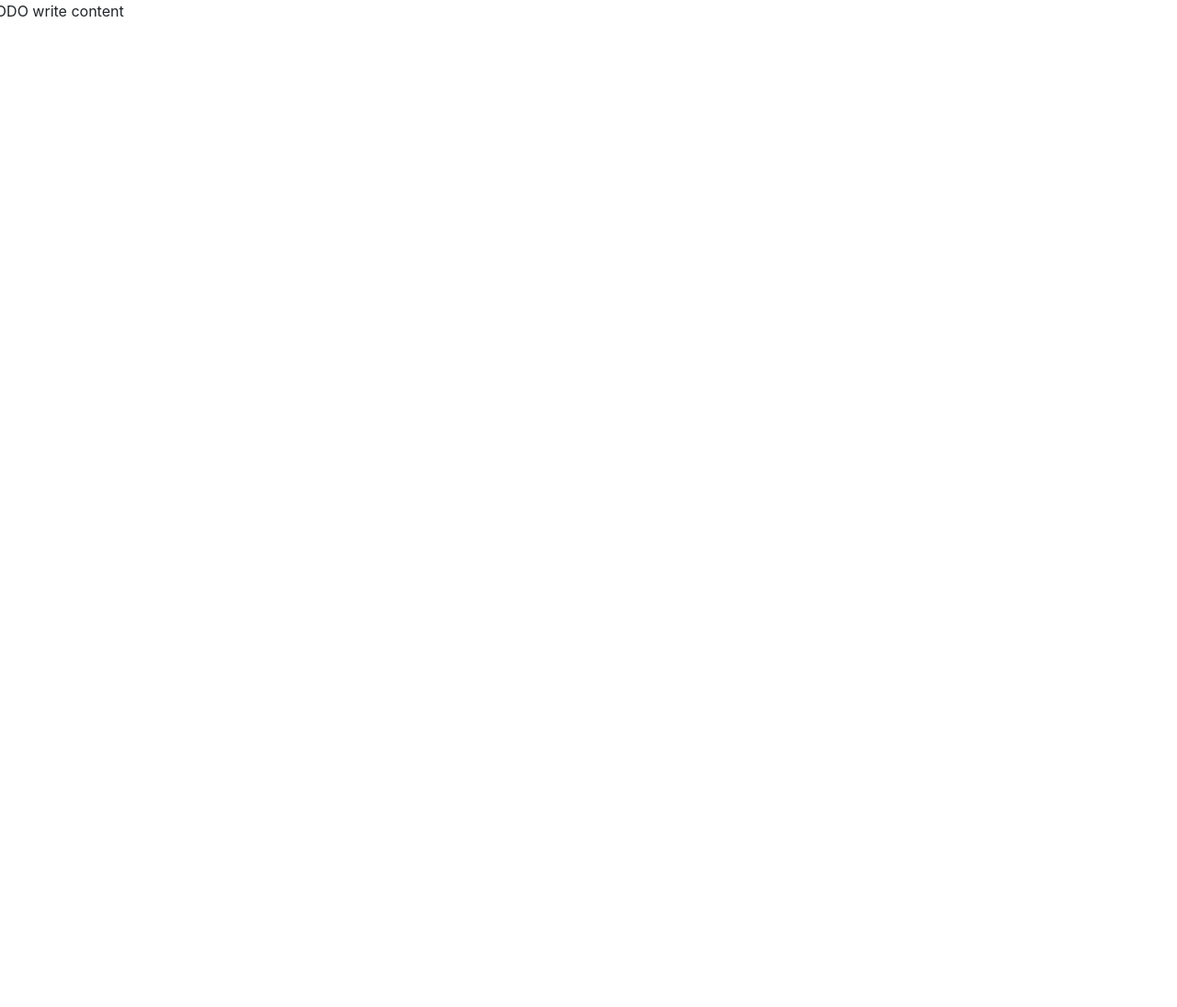
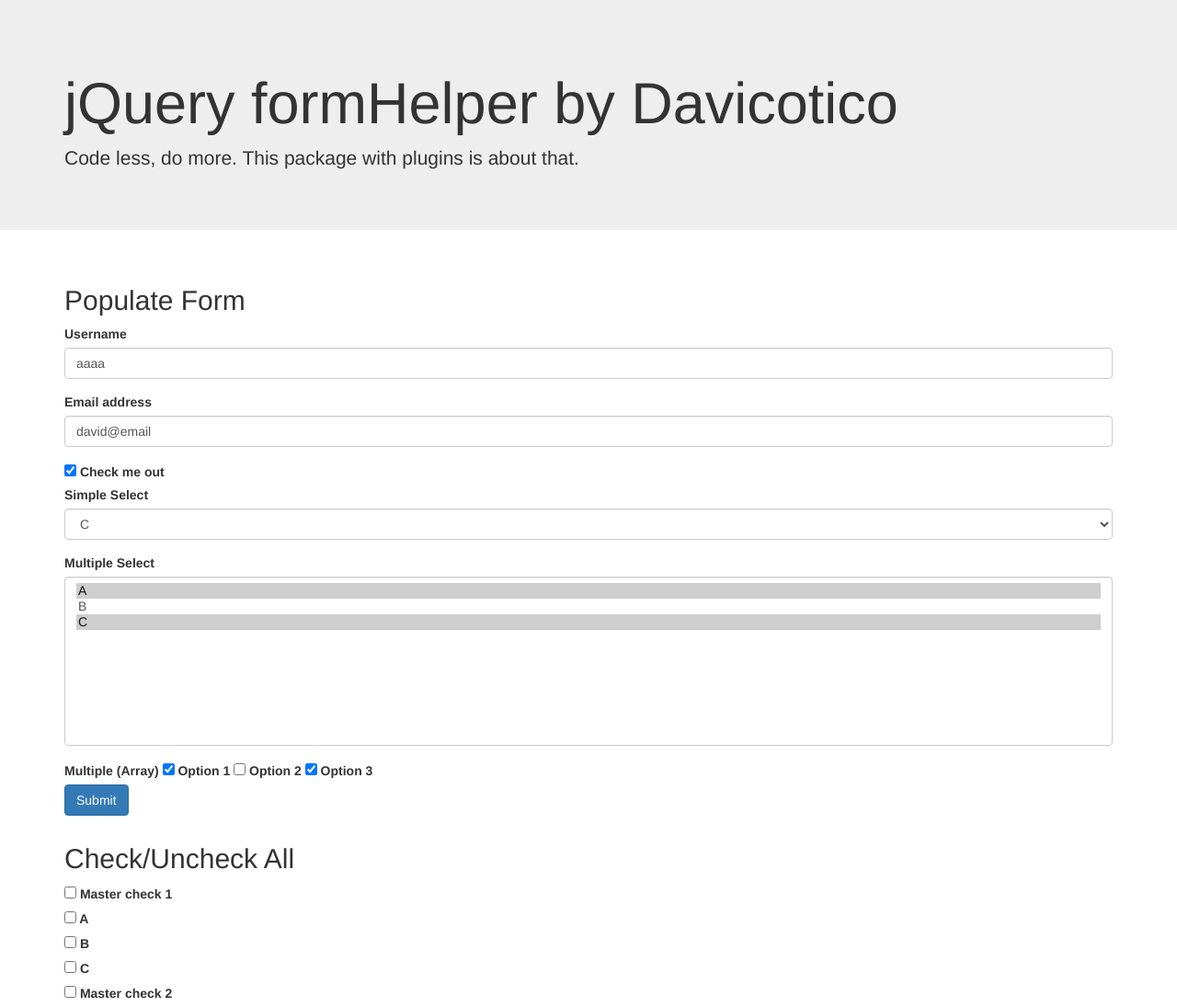
Before and after one commit to davicotico/jQuery-Form-Helper, a plain HTML site: page index.html in a window 1280 px wide. Shown: the whole page at 92% size. Before the commit the page ends 800 px from the top, so only its background shows below. Drawn offline with nearby package versions, Linux system fonts and the light colour scheme.

Commit message:
Demo page

```diff
--- a/index.html
+++ b/index.html
@@ -1,18 +1,128 @@
 <!DOCTYPE html>
 <html>
     <head>
-        <title>jQuery Form Helper by Davicotico</title>
-        <link href="css/bootstrap.min.css" rel="stylesheet">
+        <title>jQuery form Helper by Davicotico</title>
         <meta charset="UTF-8">
         <meta name="viewport" content="width=device-width, initial-scale=1.0">
-
+        <link href="css/bootstrap.min.css" rel="stylesheet">
+        <style type="text/css">
+            h1, h2, h3 { margin-top: 3rem; }
+        </style>
     </head>
     <body>
-        <div class="row">TODO write content</div>
-
-        <script src='js/jquery.min.js'></script>
+        <div class="jumbotron jumbotron-fluid">
+            <div class="container">
+                <h1 class="display-3">jQuery formHelper by Davicotico</h1>
+                <p class="lead">Code less, do more. This package with plugins is about that.</p>
+            </div>
+        </div>
+        <div class="container">
+            <div class="row">
+                <div class="col-md-12">
+                    <h2>Populate Form</h2>
+                    <form id="myForm" action="http://127.0.0.1/codeigniter3/welcome/post" method="post">
+                        <div class="form-group">
+                            <label for="username">Username</label>
+                            <input type="text" class="form-control" name="username" id="username" placeholder="Username">
+                        </div>
+                        <div class="form-group">
+                            <label for="email">Email address</label>
+                            <input type="email" class="form-control" name="email" id="email" placeholder="Enter email">
+                        </div>
+                        <div class="form-check">
+                            <label class="form-check-label">
+                                <input type="checkbox" class="form-check-input" name="check1" value="1">
+                                Check me out
+                            </label>
+                        </div>
+                        <div class="form-group">
+                            <label for="select1">Simple Select</label>
+                            <select name="select1" id="select1" class="form-control">
+                                <option value="a">A</option>
+                                <option value="b">B</option>
+                                <option value="c">C</option>
+                            </select>
+                        </div>
+                        <div class="form-group">
+                            <label for="select2">Multiple Select</label>
+                            <select name="select2[]" id="select2" size="10" multiple class="form-control">
+                                <option value="a">A</option>
+                                <option value="b">B</option>
+                                <option value="c">C</option>
+                            </select>
+                        </div>
+                        <div class="form-check">
+                            <label>Multiple (Array) </label>
+                            <label class="form-check-label">
+                                <input type="checkbox" class="form-check-input" name="check[]" value="1">
+                                Option 1
+                            </label>
+                            <label class="form-check-label">
+                                <input type="checkbox" class="form-check-input" name="check[]" value="2">
+                                Option 2
+                            </label>
+                            <label class="form-check-label">
+                                <input type="checkbox" class="form-check-input" name="check[]" value="3">
+                                Option 3
+                            </label>
+                        </div>
+                        <button type="submit" class="btn btn-primary">Submit</button>
+                    </form>
+                </div>
+            </div>
+            <div class="row">
+                <div class="col-md-12">
+                    <h2>Check/Uncheck All</h2>
+                    <div class="form-check">
+                        <label class="form-check-label">
+                            <input class="form-check-input" type="checkbox" id="masterCheck1"> Master check 1
+                        </label>
+                    </div>
+                    <form id="myForm2">
+                    <div class="form-check">
+                        <label class="form-check-label">
+                            <input class="form-check-input" type="checkbox" name="check1[]" value="a"> A
+                        </label>
+                    </div>
+                    <div class="form-check">
+                        <label class="form-check-label">
+                            <input class="form-check-input" type="checkbox" name="check1[]" value="b"> B
+                        </label>
+                    </div>
+                    <div class="form-check">
+                        <label class="form-check-label">
+                            <input class="form-check-input" type="checkbox" name="check1[]" value="c"> C
+                        </label>
+                    </div>
+                    <div class="form-check">
+                        <label class="form-check-label">
+                            <input class="form-check-input" type="checkbox" id="masterCheck2"> Master check 2
+                        </label>
+                    </div>
+                    </form>
+                </div>
+            </div>
+        </div>
+        <script src="js/jquery.min.js?v=2"></script>
+        <script src="https://cdnjs.cloudflare.com/ajax/libs/popper.js/1.12.3/umd/popper.min.js" crossorigin="anonymous"></script>
         <script src="js/bootstrap.min.js"></script>
         <script src="jquery.formHelper.js"></script>
+        <script>
+            $(document).ready(function () {
+                var values = {
+                    username: "aaaa", //simple text
+                    email: "david@email", //simple text
+                    check1: "1", //simple checkbox
+                    check: ["1", 3], //multiple checkbox
+                    select1: "c", //simple select
+                    select2: ['a', 'c'] //multiple select
+                };
+                $('#myForm').populateForm(values);
 
+                $('#myForm2').checkAll('check1', $('#masterCheck1'));
+                $('#myForm2').checkAll('check1', $('#masterCheck2'));
+
+            });
+        </script>
     </body>
 </html>
```
